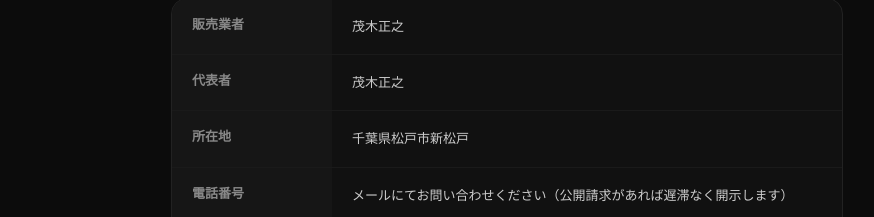
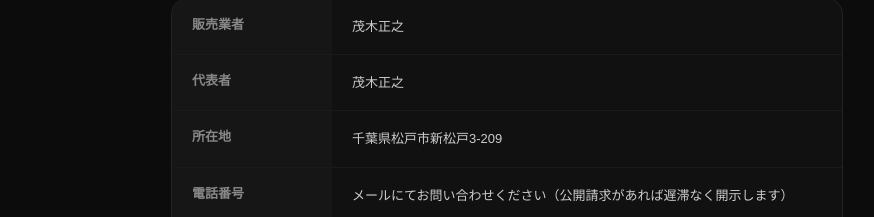
Before and after one commit to beck99119911/shorts-ai-lp, a Next.js app: page /tokusho in a window 1280 px wide. Shown: the part 247-464 px from the top of the page, without its empty margins (133-1007 px from the left). Built offline with nearby package versions, Linux system fonts and the light colour scheme.

Commit message:
Add street number to tokusho address
Co-Authored-By: Claude Sonnet 4.6 <noreply@anthropic.com>

```diff
--- a/app/tokusho/page.tsx
+++ b/app/tokusho/page.tsx
@@ -2,7 +2,7 @@ export default function Tokusho() {
   const rows = [
     { label: "販売業者", value: "茂木正之" },
     { label: "代表者", value: "茂木正之" },
-    { label: "所在地", value: "千葉県松戸市新松戸" },
+    { label: "所在地", value: "千葉県松戸市新松戸3-209" },
     { label: "電話番号", value: "メールにてお問い合わせください（公開請求があれば遅滞なく開示します）" },
     { label: "メールアドレス", value: "shortsai@outlook.jp" },
     { label: "サービス名", value: "ShortsAI" },
```
